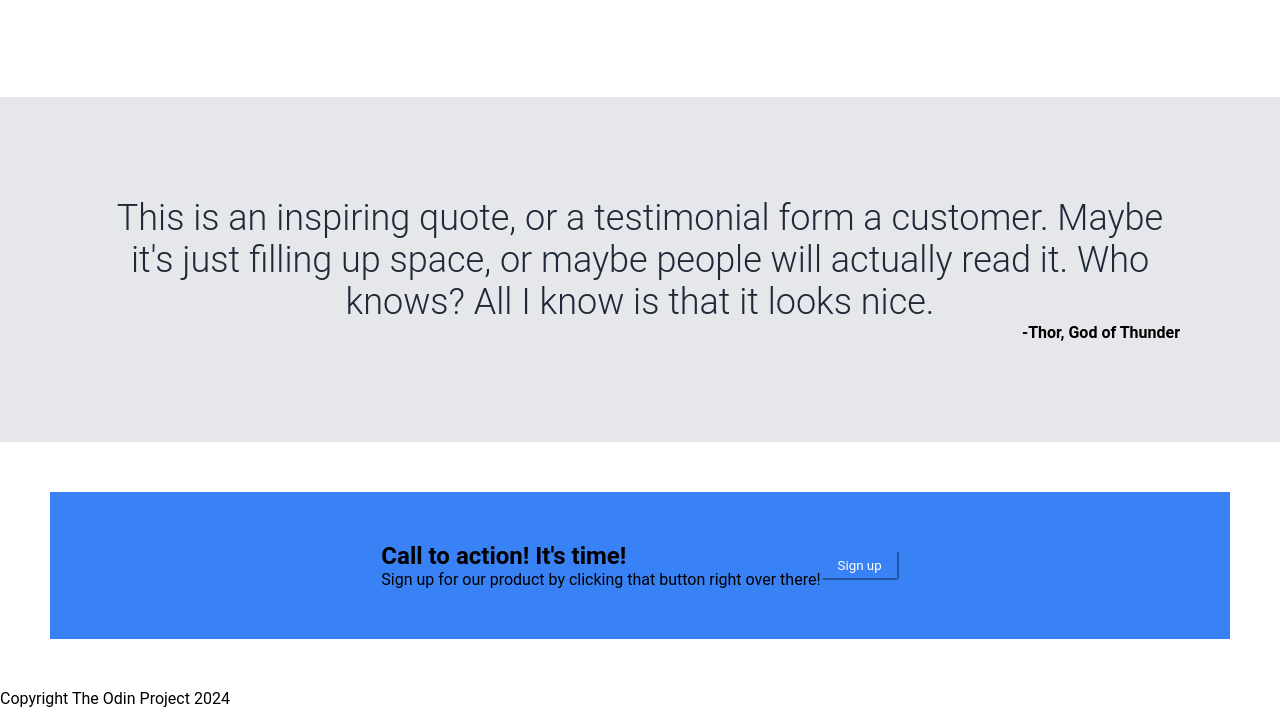
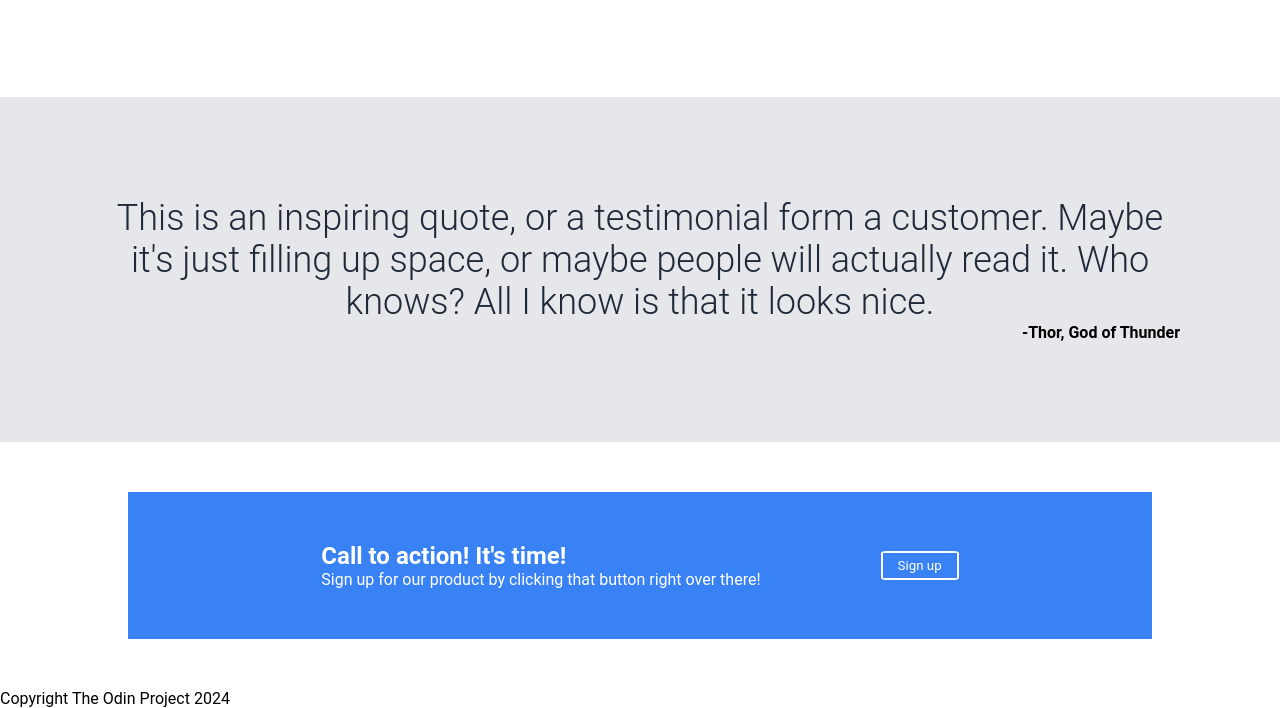
Before and after one commit to Ronzez/Landing-page, a plain HTML site: page index.html in a window 1280 px wide. Shown: the part 679-1387 px from the top of the page. Drawn offline with Linux system fonts and the light colour scheme.

Commit message:
Center margin of call up

```diff
--- a/css/style.css
+++ b/css/style.css
@@ -131,7 +131,10 @@ button {
     justify-content: center;
     align-items: center;
     background-color: #3882F6;
-    margin: 50px;
+    margin: 50px auto;
+    color: white;
+    gap: 120px;
+    width: 80%;
 }
 
 .bluebox-text {
@@ -141,3 +144,7 @@ button {
 .bluebox-text span strong {
     font-size: 24px;
 }
+
+.bluebox-content button {
+    border: 2px solid white;
+}
```
